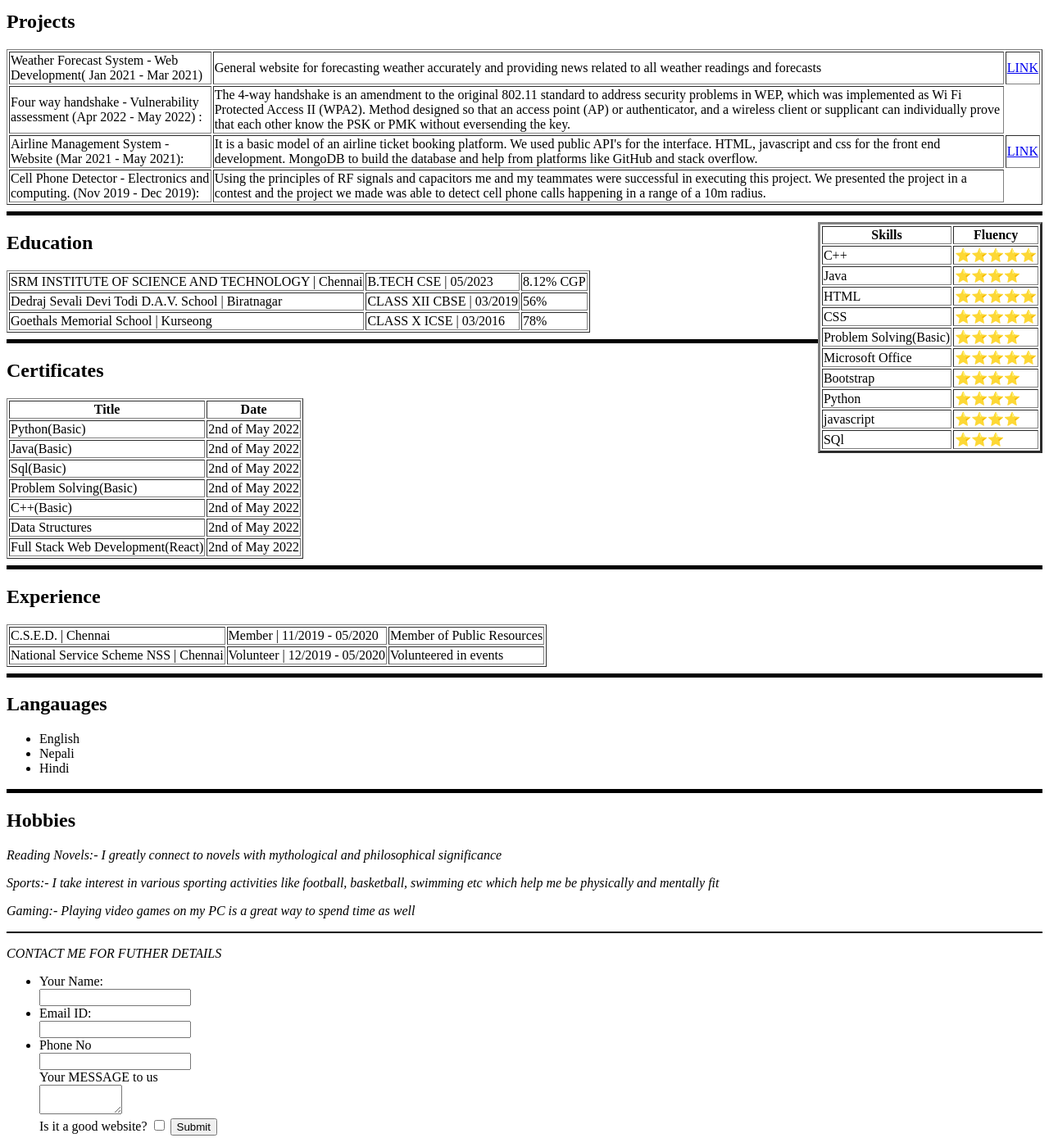
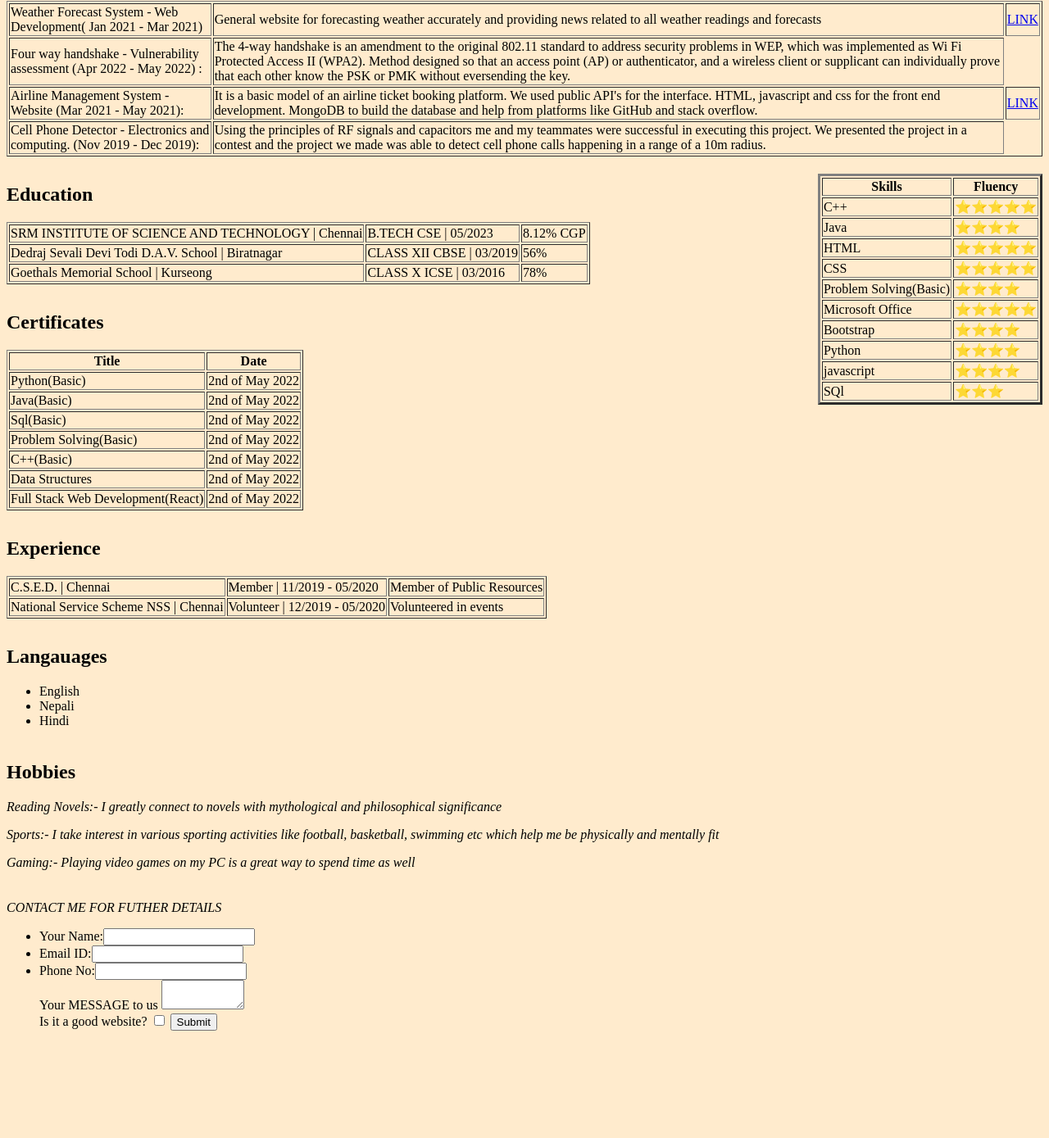
Before and after one commit to RA1911003010929/WEB1, a plain HTML site: page index.html in a window 1280 px wide. Shown: the part 581-1970 px from the top of the page at 82% size. After the commit the page ends 1863 px from the top, so only its background shows below. Drawn offline with Linux system fonts and the light colour scheme.

Commit message:
Add files via upload

```diff
--- a/index.html
+++ b/index.html
@@ -3,6 +3,17 @@
 <meta name="viewport" content="width=device-width, initial-scale=1.0">
 <head>
     <meta charset="UTF-8">
+    <style>
+        body
+        {
+            background-color: blanchedalmond;
+        }
+        hr
+        {
+            background-color: blanchedalmond;
+        }
+    </style>
+
     <title>Resume</title>
 </head>
 <body>
@@ -10,7 +21,7 @@
     <table cellspacing="20">
     <tr>
      <h1>Shreyansh Singh</h1>
-     <hr style="height:5px;border-width:0;color:rgb(239, 32, 32);background-color:rgb(0, 0, 0)">
+     <hr style="height:5px;border-width:0;">
      <p><i>+91 7908950818 | srynsh.me@gmail.com | Kavi Lekhnath Marg,Biratnagar-12, Biratnagar, Province No. 1</i></p>
     </tr>
     </table>
@@ -18,7 +29,7 @@
     <p><em>Strong in design and integration with intuitive problem-solving skills. Proficient in JAVA, C++, PYTHON and SQL Passionate
         about implementing and launching new projects. Ability to translate business requirements into technical solutions. Looking
         to start the career as an entry-level software engineer with a reputed firm driven by technology.</em></p>
-    <hr style="height:5px;border-width:0;color:rgb(239, 32, 32);background-color:rgb(0, 0, 0)">
+        <hr style="height:5px;border-width:0;">
     <h2><b>Subjects/Electives</b></h2>
     <table cellspacing="2">
         <ul>
@@ -36,7 +47,7 @@
             </tr>
         </ul>
     </table>
-    <hr style="height:5px;border-width:0;color:rgb(239, 32, 32);background-color:rgb(0, 0, 0)">
+    <hr style="height:5px;border-width:0;">
     <h2>Internship</h2>
     <table border ="1">
         <tr>
@@ -52,8 +63,7 @@
             <td><a href="https://drive.google.com/file/d/155OKS8NDetht2Of4yIjAMTJkoIArEDp0/view?usp=share_link">LINK</a></td>
         </tr>
     </table>
-    <hr style="height:5px;border-width:0;color:rgb(239, 32, 32);background-color:rgb(0, 0, 0)">
-    <h2>Projects</h2>
+    <hr style="height:5px;border-width:0;">
     <table border ="1">
         <tr>
             <td>Weather Forecast System - Web Development( Jan 2021 - Mar 2021)</td>
@@ -80,7 +90,7 @@
                 radius.</td>
         </tr>
     </table>
-    <hr style="height:5px;border-width:0;color:rgb(239, 32, 32);background-color:rgb(0, 0, 0)">
+    <hr style="height:5px;border-width:0;">
     <table align ="right" border ="3">
         <thead>
         <tr>
@@ -153,7 +163,7 @@
             <td>78%</td>
         </tr>
     </table>
-    <hr style="height:5px;border-width:0;color:rgb(239, 32, 32);background-color:rgb(0, 0, 0)">
+    <hr style="height:5px;border-width:0;">
     <h2>Certificates</h2>
     <table border="1">
         <thead>
@@ -195,7 +205,7 @@
         <td>2nd of May 2022</td>
     </tr>
     </table>
-    <hr style="height:5px;border-width:0;color:rgb(239, 32, 32);background-color:rgb(0, 0, 0)">
+    <hr style="height:5px;border-width:0;">
     <h2>Experience</h2>
     <table border ="1">
         <tr>
@@ -209,31 +219,30 @@
             <td>Volunteered in events</td>
         </tr>
     </table>
-    <hr style="height:5px;border-width:0;color:rgb(239, 32, 32);background-color:rgb(0, 0, 0)">
+    <hr style="height:5px;border-width:0;">
     <h2>Langauages</h2>
     <ul>
         <li>English</li>
         <li>Nepali</li>
         <li>Hindi</li>
     </ul>
-    <hr style="height:5px;border-width:0;color:rgb(239, 32, 32);background-color:rgb(0, 0, 0)">
+    <hr style="height:5px;border-width:0;">
     <h2>Hobbies</h2>
     <p><em>Reading Novels:- I greatly connect to novels with mythological and philosophical significance</em></p>
     <p><em>Sports:- I take interest in various sporting activities like football, basketball, swimming etc which help me be physically and
         mentally fit</em></p>
     <p><em>Gaming:- Playing video games on my PC is a great way to spend time as well</em></p>
-    <hr style="height:2px;border-width:0;color:rgb(239, 32, 32);background-color:rgb(0, 0, 0)">
+    <hr style="height:5px;border-width:0;">
     <p><em>CONTACT ME FOR FUTHER DETAILS</em></p>
     <table>
     <form action="mailto:suraj32748@gmail.com" method="post" encytype= "text/plain">
     <ul>
-    <li><label>Your Name:</label></li>
-    <input type="text" name="" value="">
-    <li><label>Email ID:</label></li>
-    <input type="email" name="" value="">
-    <li><label>Phone No</label></li>
-    <input type="text" name="" value=""><br>
-    <label>Your MESSAGE to us</label><br>
+    <li><label>Your Name:<input type="text" name="" value=""></label></li>
+
+    <li><label>Email ID:</label><input type="email" name="" value=""></li>
+
+    <li><label>Phone No:</label><input type="email" name="" value=""></li>
+    <label>Your MESSAGE to us</label>
     <textarea name="name" id="" cols="10" rows="2"></textarea><br>
     <label>Is it a good website?</label>
     <input type="checkbox" name="" value="">
```
